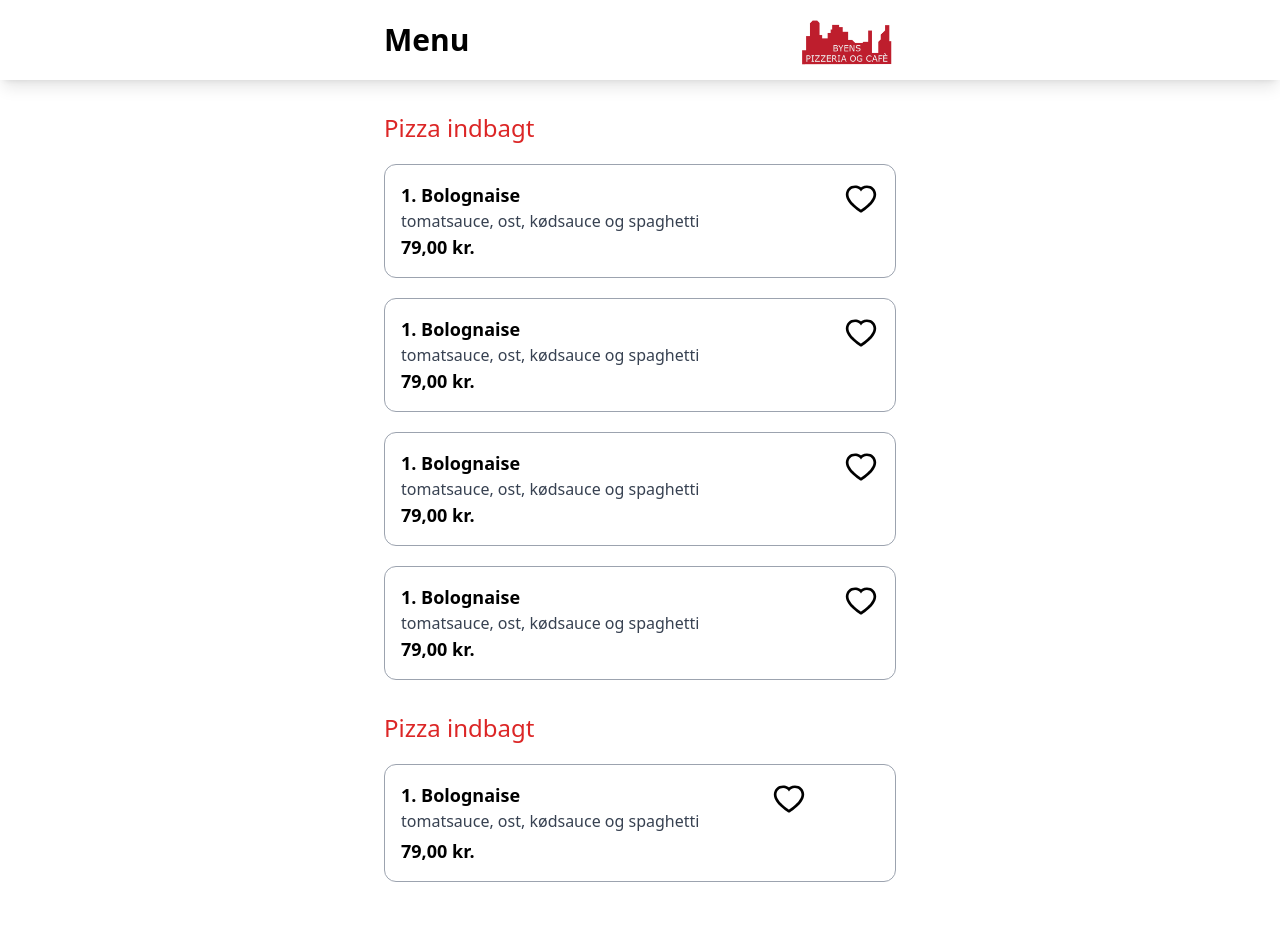
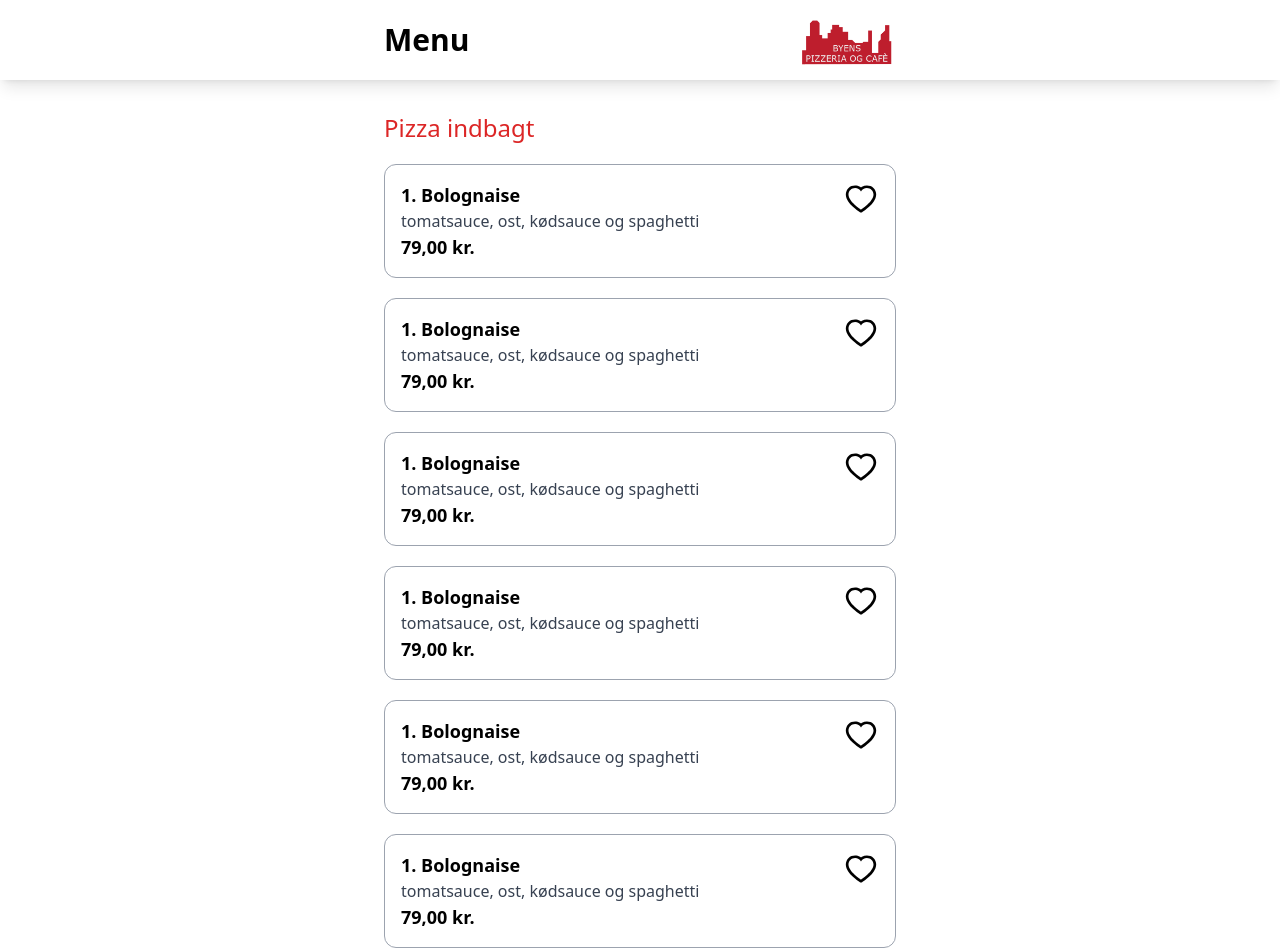
Before and after one commit to Chillexer/byensmenu, a React (Create React App) app: page / in a window 1280 px wide. Shown: the top 952 px of the page. Before the commit the page ends 882 px from the top, so only its background shows below. Built offline with nearby package versions, Linux system fonts and the light colour scheme.

Commit message:
Structural Changes

```diff
--- a/src/App.tsx
+++ b/src/App.tsx
@@ -1,84 +1,16 @@
 import React from "react";
-import logo from "./logo.png";
-import { AiOutlineHeart } from "react-icons/ai";
 import "./App.css";
+import Navbar from "./components/Navbar";
+import Section from "./components/Section";
 
 function App() {
 	return (
 		<div className="bg-grey-200">
-			<header className="h-20 shadow-lg px-4 md:px-24 lg:px-48 xl:px-96 flex items-center justify-between text-3xl">
-				<p className="font-semibold">Menu</p>
-				<img className="h-14" alt="logo" src={logo} />
-			</header>
+			<Navbar />
 
-			<section className="px-4 md:px-24 lg:px-48 xl:px-96 mt-8">
-				<h1 className="font-medium text-2xl text-red-600 mb-5">Pizza indbagt</h1>
+			<Section />
 
-				<div className="flex flex-col gap-5">
-					<div className="border-gray-400 border rounded-xl w-full justify-between flex bg-white py-4 px-4 card">
-						<div>
-							<h1 className="text-lg font-bold row-start-1">1. Bolognaise</h1>
-							<p className="text-gray-700 font-thin row-start-2">
-								tomatsauce, ost, kødsauce og spaghetti
-							</p>
-							<p className="text-lg font-bold row-start-3">79,00 kr.</p>
-						</div>
-						<div className="row-start-1 col-start-2 row-span-3 text-4xl">
-							<AiOutlineHeart />
-						</div>
-					</div>
-
-					<div className="border-gray-400 border rounded-xl w-full justify-between flex bg-white py-4 px-4 card">
-						<div>
-							<h1 className="text-lg font-bold row-start-1">1. Bolognaise</h1>
-							<p className="text-gray-700 font-thin row-start-2">
-								tomatsauce, ost, kødsauce og spaghetti
-							</p>
-							<p className="text-lg font-bold row-start-3">79,00 kr.</p>
-						</div>
-						<div className="row-start-1 col-start-2 row-span-3 text-4xl">
-							<AiOutlineHeart />
-						</div>
-					</div>
-					<div className="border-gray-400 border rounded-xl w-full justify-between flex bg-white py-4 px-4 card">
-						<div>
-							<h1 className="text-lg font-bold row-start-1">1. Bolognaise</h1>
-							<p className="text-gray-700 font-thin row-start-2">
-								tomatsauce, ost, kødsauce og spaghetti
-							</p>
-							<p className="text-lg font-bold row-start-3">79,00 kr.</p>
-						</div>
-						<div className="row-start-1 col-start-2 row-span-3 text-4xl">
-							<AiOutlineHeart />
-						</div>
-					</div>
-					<div className="border-gray-400 border rounded-xl w-full justify-between flex bg-white py-4 px-4 card">
-						<div>
-							<h1 className="text-lg font-bold row-start-1">1. Bolognaise</h1>
-							<p className="text-gray-700 font-thin row-start-2">
-								tomatsauce, ost, kødsauce og spaghetti
-							</p>
-							<p className="text-lg font-bold row-start-3">79,00 kr.</p>
-						</div>
-						<div className="row-start-1 col-start-2 row-span-3 text-4xl">
-							<AiOutlineHeart />
-						</div>
-					</div>
-				</div>
-			</section>
-			<section className="px-4 md:px-24 lg:px-48 xl:px-96 mt-8">
-				<h1 className="font-medium text-2xl text-red-600 mb-5">Pizza indbagt</h1>
-				<div className="border-gray-400 border rounded-xl w-full grid grid-rows-3 bg-white py-4 px-4 card">
-					<h1 className="text-lg font-bold row-start-1">1. Bolognaise</h1>
-					<p className="text-gray-700 font-thin row-start-2">
-						tomatsauce, ost, kødsauce og spaghetti
-					</p>
-					<p className="text-lg font-bold row-start-3">79,00 kr.</p>
-					<div className="row-start-1 col-start-2 row-span-3 text-4xl">
-						<AiOutlineHeart />
-					</div>
-				</div>
-			</section>
+			<Section />
 		</div>
 	);
 }
--- /dev/null
+++ b/src/components/Card.tsx
@@ -0,0 +1,20 @@
+import React from "react";
+import { AiOutlineHeart } from "react-icons/ai";
+type Props = {};
+
+export default function Card({}: Props) {
+	return (
+		<div className="flex justify-between w-full px-4 py-4 bg-white border border-gray-400 rounded-xl card">
+			<div>
+				<h1 className="row-start-1 text-lg font-bold">1. Bolognaise</h1>
+				<p className="row-start-2 font-thin text-gray-700">
+					tomatsauce, ost, kødsauce og spaghetti
+				</p>
+				<p className="row-start-3 text-lg font-bold">79,00 kr.</p>
+			</div>
+			<div className="col-start-2 row-span-3 row-start-1 text-4xl">
+				<AiOutlineHeart />
+			</div>
+		</div>
+	);
+}
--- /dev/null
+++ b/src/components/Navbar.tsx
@@ -0,0 +1,13 @@
+import React from "react";
+import logo from "../logo.png";
+
+type Props = {};
+
+export default function Navbar({}: Props) {
+	return (
+		<header className="flex items-center justify-between h-20 px-4 text-3xl shadow-lg md:px-24 lg:px-48 xl:px-96">
+			<p className="font-semibold">Menu</p>
+			<img className="h-14" alt="logo" src={logo} />
+		</header>
+	);
+}
--- /dev/null
+++ b/src/components/ProductCards.tsx
@@ -0,0 +1,18 @@
+import React from "react";
+import Card from "./Card";
+
+type Props = {};
+
+export default function ProductCards({}: Props) {
+	return (
+		<div className="flex flex-col gap-5">
+			<Card />
+			<Card />
+			<Card />
+			<Card />
+			<Card />
+			<Card />
+			<Card />
+		</div>
+	);
+}
--- /dev/null
+++ b/src/components/Section.tsx
@@ -0,0 +1,14 @@
+import React from "react";
+import ProductCards from "./ProductCards";
+
+type Props = {};
+
+export default function Section({}: Props) {
+	return (
+		<section className="px-4 mt-8 md:px-24 lg:px-48 xl:px-96">
+			<h1 className="mb-5 text-2xl font-medium text-red-600">Pizza indbagt</h1>
+
+			<ProductCards />
+		</section>
+	);
+}
```
